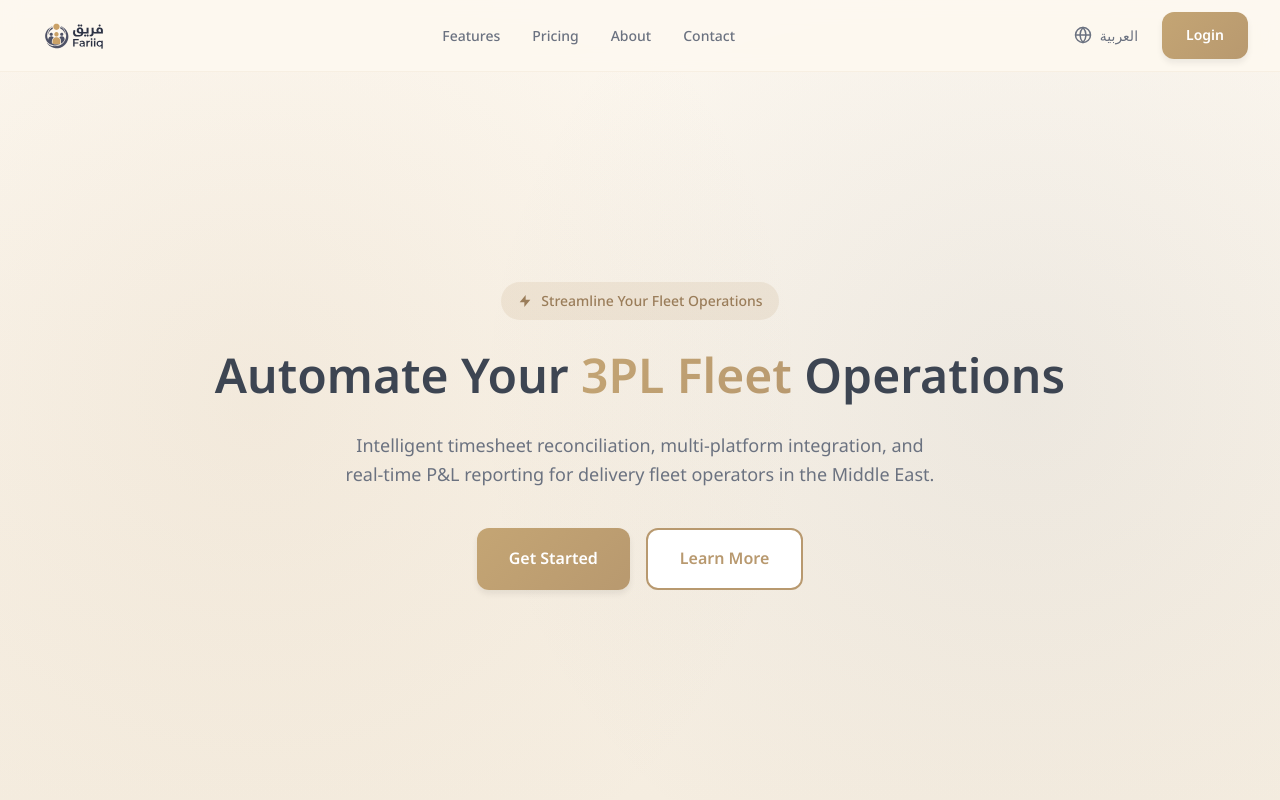
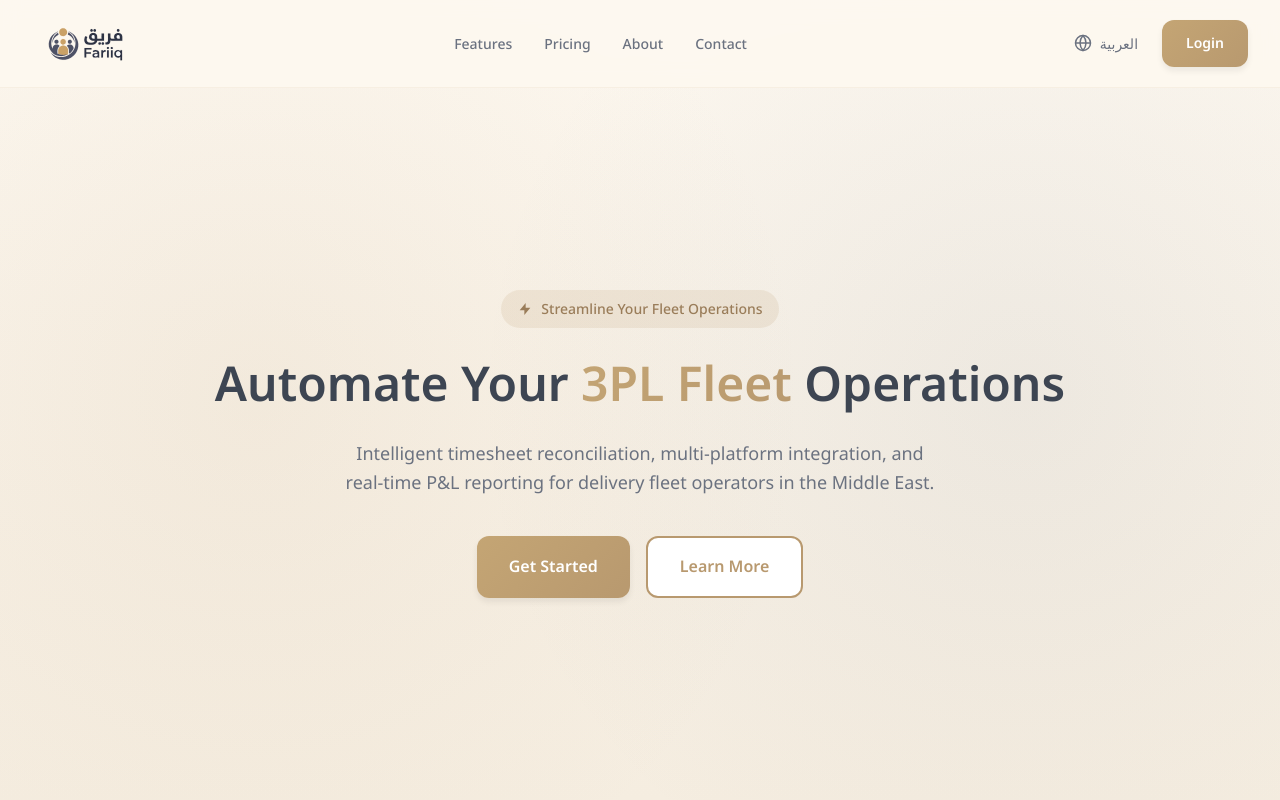
Before and after one commit to ahmedbahahalil/fariiq-website, a plain HTML site: page index.html in a window 1280 px wide. Shown: the top 800 px of the page. Drawn offline with Linux system fonts and the light colour scheme.

Commit message:
Increase logo size in navigation

```diff
--- a/css/styles.css
+++ b/css/styles.css
@@ -76,7 +76,7 @@
 
   /* Layout */
   --container-max: 1280px;
-  --nav-height: 72px;
+  --nav-height: 88px;
 }
 
 /* ========================================
@@ -209,7 +209,7 @@ p {
 }
 
 .nav__logo img {
-  height: 56px;
+  height: 72px;
   width: auto;
 }
 
--- a/index.html
+++ b/index.html
@@ -41,7 +41,7 @@
   <nav class="nav">
     <div class="container nav__container">
       <a href="/" class="nav__logo">
-        <img src="images/fariiq_light-mode.svg" alt="Fariiq" height="56">
+        <img src="images/fariiq_light-mode.svg" alt="Fariiq" height="72">
       </a>
 
       <ul class="nav__menu">
```
